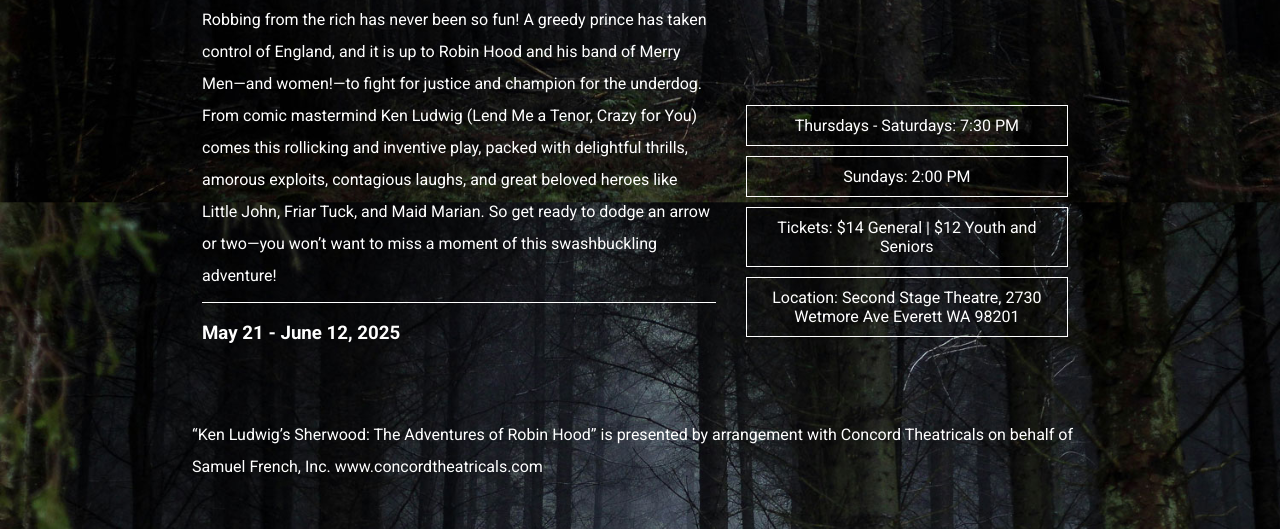
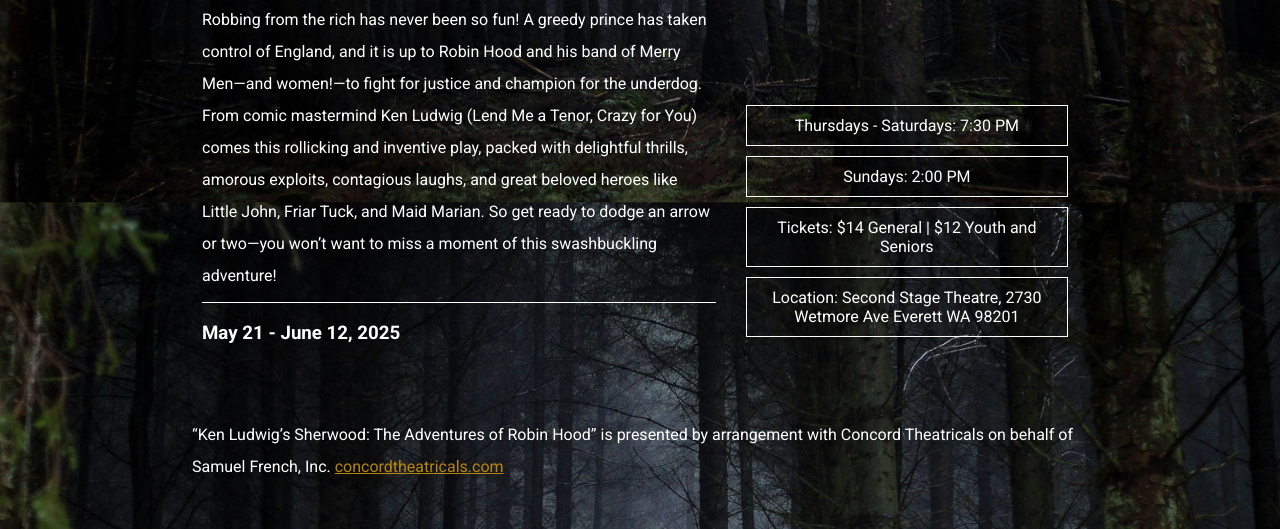
Before and after one commit to jerichocanoy/GRAPH130, a plain HTML site: page pages/theater.html in a window 1280 px wide. Shown: the part 651-1180 px from the top of the page. Drawn offline with Linux system fonts and the light colour scheme.

Commit message:
Theater Bill

```diff
--- a/pages/theater.html
+++ b/pages/theater.html
@@ -41,7 +41,7 @@
         </ul>
     </main>
     <footer>
-        <p>“Ken Ludwig’s Sherwood: The Adventures of Robin Hood” is presented by arrangement with Concord Theatricals on behalf of Samuel French, Inc. www.concordtheatricals.com</p>
+        <p>“Ken Ludwig’s Sherwood: The Adventures of Robin Hood” is presented by arrangement with Concord Theatricals on behalf of Samuel French, Inc. <a href="https://www.concordtheatricals.com" target="_blank" >concordtheatricals.com</a></p>
     </footer>
 </body>
 </html>
```
